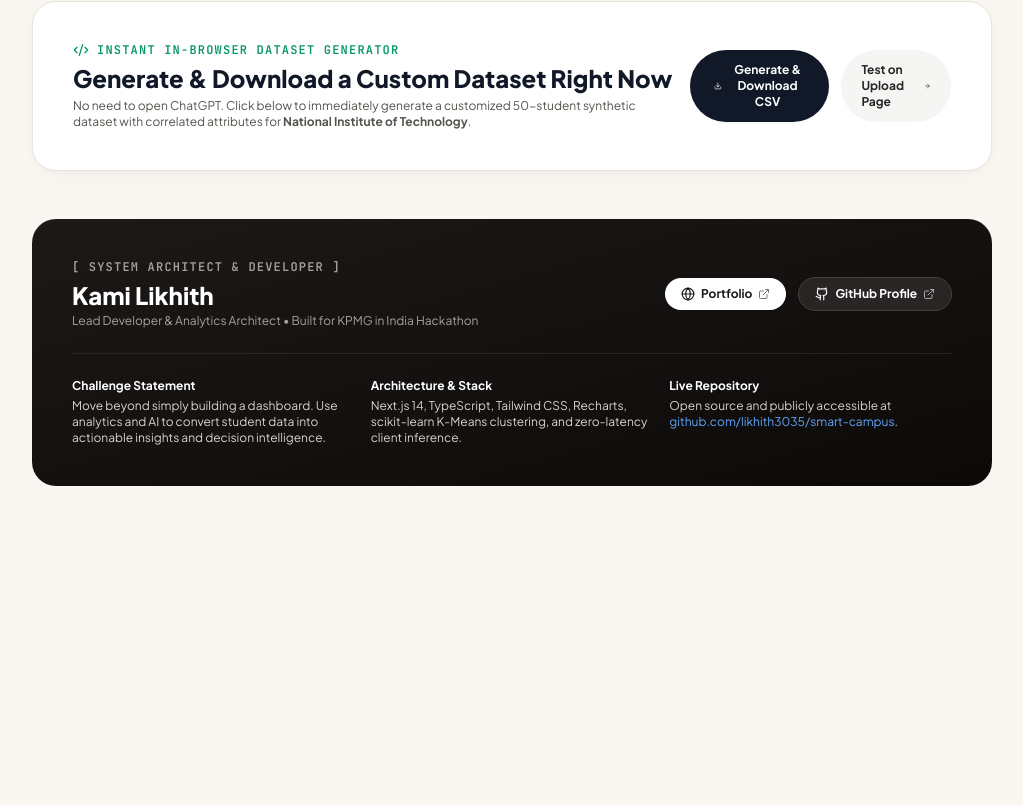
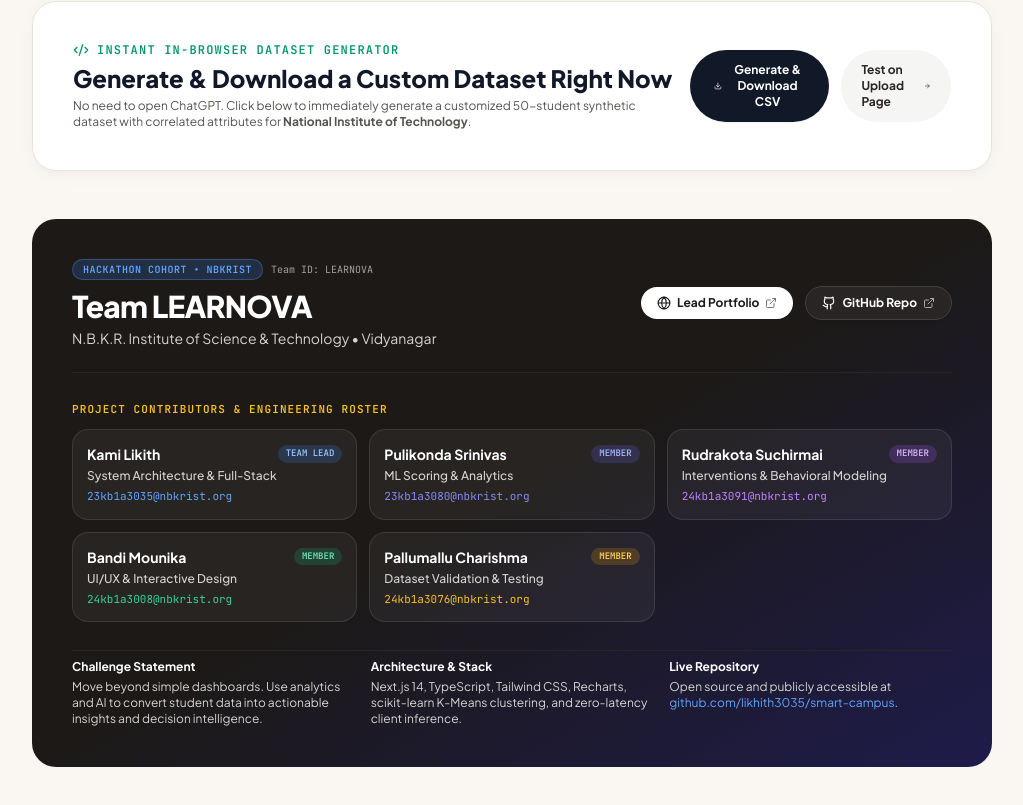
Before and after one commit to likhith3035/smart-campus, a Next.js app: page /about in a window 1280 px wide. Shown: the part 2217-3022 px from the top of the page, without its empty margins (256-1279 px from the left). Before the commit the page ends 2743 px from the top, so only its background shows below. Built offline with nearby package versions, Linux system fonts and the light colour scheme; a web font is replaced by a local one.

Commit message:
feat(attribution): credit Team LEARNOVA and all 5 members across project, footer, about, and documentation

```diff
--- a/app/about/page.tsx
+++ b/app/about/page.tsx
@@ -457,15 +457,25 @@ Return ONLY the CSV text starting with the header line, no conversational text o
       {/* ───────────────────────────────────────────────────────────
           6. DEVELOPER ATTRIBUTION & CREDITS
       ─────────────────────────────────────────────────────────── */}
-      <div className="p-8 sm:p-10 rounded-3xl bg-gradient-to-br from-stone-900 to-stone-950 text-white space-y-6">
+      {/* ───────────────────────────────────────────────────────────
+          6. TEAM LEARNOVA • PROJECT AUTHORS & CREDITS
+      ─────────────────────────────────────────────────────────── */}
+      <div className="p-8 sm:p-10 rounded-3xl bg-gradient-to-br from-stone-900 via-stone-900 to-indigo-950 text-white space-y-7">
         <div className="flex flex-col sm:flex-row items-start sm:items-center justify-between gap-4 pb-6 border-b border-stone-800">
           <div>
-            <div className="text-xs font-mono uppercase tracking-widest text-stone-400 font-semibold">
-              [ SYSTEM ARCHITECT & DEVELOPER ]
+            <div className="flex items-center gap-2">
+              <span className="px-2.5 py-0.5 rounded-full bg-blue-500/20 text-blue-400 border border-blue-400/30 font-mono text-[10px] font-bold uppercase tracking-wider">
+                Hackathon Cohort • NBKRIST
+              </span>
+              <span className="text-[10px] text-stone-400 font-mono">
+                Team ID: LEARNOVA
+              </span>
             </div>
-            <h2 className="text-2xl font-extrabold mt-1">Kami Likhith</h2>
-            <p className="text-xs text-stone-400 mt-0.5">
-              Lead Developer & Analytics Architect • Built for KPMG in India Hackathon
+            <h2 className="text-2xl sm:text-3xl font-black mt-2 tracking-tight">
+              Team LEARNOVA
+            </h2>
+            <p className="text-xs sm:text-sm text-stone-300 mt-1">
+              N.B.K.R. Institute of Science & Technology • Vidyanagar
             </p>
           </div>
 
@@ -477,27 +487,96 @@ Return ONLY the CSV text starting with the header line, no conversational text o
               className="inline-flex items-center gap-1.5 px-4 py-2 rounded-full bg-white text-stone-900 hover:bg-stone-100 text-xs font-bold transition-colors shadow-sm"
             >
               <Globe className="w-3.5 h-3.5" />
-              <span>Portfolio</span>
+              <span>Lead Portfolio</span>
               <ExternalLink className="w-3 h-3 opacity-60" />
             </a>
 
             <a
-              href="https://github.com/likhith3035"
+              href="https://github.com/likhith3035/smart-campus"
               target="_blank"
               rel="noopener noreferrer"
               className="inline-flex items-center gap-1.5 px-4 py-2 rounded-full bg-stone-800 hover:bg-stone-700 text-white text-xs font-bold border border-stone-700 transition-colors shadow-sm"
             >
               <Github className="w-3.5 h-3.5" />
-              <span>GitHub Profile</span>
+              <span>GitHub Repo</span>
               <ExternalLink className="w-3 h-3 opacity-60" />
             </a>
           </div>
         </div>
 
-        <div className="grid grid-cols-1 sm:grid-cols-3 gap-4 text-xs text-stone-300">
+        {/* 5-Member Team Roster Cards */}
+        <div className="space-y-3">
+          <div className="text-[11px] font-mono uppercase tracking-widest text-amber-400 font-bold">
+            Project Contributors & Engineering Roster
+          </div>
+
+          <div className="grid grid-cols-1 sm:grid-cols-2 lg:grid-cols-3 gap-3">
+            {/* 1. Kami Likith (Team Lead) */}
+            <div className="p-3.5 rounded-2xl bg-white/5 border border-white/10 hover:border-blue-400/50 transition-colors space-y-1">
+              <div className="flex items-center justify-between">
+                <span className="font-bold text-sm text-white">Kami Likith</span>
+                <span className="px-2 py-0.5 rounded-full bg-blue-500/20 text-blue-300 font-mono text-[9px] font-bold uppercase">
+                  Team Lead
+                </span>
+              </div>
+              <div className="text-xs text-stone-300 font-medium">System Architecture & Full-Stack</div>
+              <div className="text-[11px] text-blue-400 font-mono truncate">23kb1a3035@nbkrist.org</div>
+            </div>
+
+            {/* 2. Pulikonda Srinivas */}
+            <div className="p-3.5 rounded-2xl bg-white/5 border border-white/10 hover:border-indigo-400/50 transition-colors space-y-1">
+              <div className="flex items-center justify-between">
+                <span className="font-bold text-sm text-white">Pulikonda Srinivas</span>
+                <span className="px-2 py-0.5 rounded-full bg-indigo-500/20 text-indigo-300 font-mono text-[9px] font-bold uppercase">
+                  Member
+                </span>
+              </div>
+              <div className="text-xs text-stone-300 font-medium">ML Scoring & Analytics</div>
+              <div className="text-[11px] text-indigo-400 font-mono truncate">23kb1a3080@nbkrist.org</div>
+            </div>
+
+            {/* 3. Rudrakota Suchirmai */}
+            <div className="p-3.5 rounded-2xl bg-white/5 border border-white/10 hover:border-purple-400/50 transition-colors space-y-1">
+              <div className="flex items-center justify-between">
+                <span className="font-bold text-sm text-white">Rudrakota Suchirmai</span>
+                <span className="px-2 py-0.5 rounded-full bg-purple-500/20 text-purple-300 font-mono text-[9px] font-bold uppercase">
+                  Member
+                </span>
+              </div>
+              <div className="text-xs text-stone-300 font-medium">Interventions & Behavioral Modeling</div>
+              <div className="text-[11px] text-purple-400 font-mono truncate">24kb1a3091@nbkrist.org</div>
+            </div>
+
+            {/* 4. Bandi Mounika */}
+            <div className="p-3.5 rounded-2xl bg-white/5 border border-white/10 hover:border-emerald-400/50 transition-colors space-y-1">
+              <div className="flex items-center justify-between">
+                <span className="font-bold text-sm text-white">Bandi Mounika</span>
+                <span className="px-2 py-0.5 rounded-full bg-emerald-500/20 text-emerald-300 font-mono text-[9px] font-bold uppercase">
+                  Member
+                </span>
+              </div>
+              <div className="text-xs text-stone-300 font-medium">UI/UX & Interactive Design</div>
+              <div className="text-[11px] text-emerald-400 font-mono truncate">24kb1a3008@nbkrist.org</div>
+            </div>
+
+            {/* 5. Pallumallu Charishma */}
+            <div className="p-3.5 rounded-2xl bg-white/5 border border-white/10 hover:border-amber-400/50 transition-colors space-y-1">
+              <div className="flex items-center justify-between">
+                <span className="font-bold text-sm text-white">Pallumallu Charishma</span>
+                <span className="px-2 py-0.5 rounded-full bg-amber-500/20 text-amber-300 font-mono text-[9px] font-bold uppercase">
+                  Member
+                </span>
+              </div>
+              <div className="text-xs text-stone-300 font-medium">Dataset Validation & Testing</div>
+              <div className="text-[11px] text-amber-400 font-mono truncate">24kb1a3076@nbkrist.org</div>
+            </div>
+          </div>
+        </div>
+
+        <div className="grid grid-cols-1 sm:grid-cols-3 gap-4 text-xs text-stone-300 pt-2 border-t border-stone-800">
           <div>
             <strong className="text-white block mb-1">Challenge Statement</strong>
-            Move beyond simply building a dashboard. Use analytics and AI to convert student data into actionable insights and decision intelligence.
+            Move beyond simple dashboards. Use analytics and AI to convert student data into actionable insights and decision intelligence.
           </div>
           <div>
             <strong className="text-white block mb-1">Architecture & Stack</strong>
--- a/components/Footer.tsx
+++ b/components/Footer.tsx
@@ -30,19 +30,25 @@ export function Footer() {
             </p>
           </div>
 
-          {/* Developer Card Badge */}
-          <div className="p-4 rounded-2xl bg-white border border-[#EAE5DC] card-shadow flex items-center gap-4">
-            <div className="w-12 h-12 rounded-full bg-gradient-to-tr from-stone-900 to-stone-700 text-white flex items-center justify-center font-bold text-base shadow-sm">
-              KL
+          {/* Team LEARNOVA Card Badge */}
+          <div className="p-4 rounded-2xl bg-white border border-[#EAE5DC] card-shadow flex flex-col sm:flex-row items-start sm:items-center gap-4 max-w-xl">
+            <div className="w-12 h-12 rounded-2xl bg-gradient-to-tr from-blue-700 via-indigo-600 to-purple-600 text-white flex items-center justify-center font-bold text-base shadow-sm shrink-0">
+              TL
             </div>
-            <div className="space-y-1">
-              <div className="flex items-center gap-1.5">
-                <span className="text-xs font-bold text-[#111827]">Kami Likhith</span>
-                <span className="text-[9px] px-2 py-0.5 rounded-full bg-emerald-50 text-emerald-700 border border-emerald-200 font-semibold">
-                  Developer & Architect
+            <div className="space-y-1.5 min-w-0">
+              <div className="flex flex-wrap items-center gap-1.5">
+                <span className="text-xs font-extrabold text-[#111827]">Team LEARNOVA</span>
+                <span className="text-[9px] px-2 py-0.5 rounded-full bg-blue-50 text-blue-700 border border-blue-200 font-semibold font-mono">
+                  NBKRIST
+                </span>
+                <span className="text-[9px] px-2 py-0.5 rounded-full bg-purple-50 text-purple-700 border border-purple-200 font-semibold">
+                  Lead: Kami Likith
                 </span>
               </div>
-              <div className="flex items-center gap-3 text-[11px]">
+              <div className="text-[11px] text-stone-500 leading-tight">
+                <strong>Members:</strong> Pulikonda Srinivas, Rudrakota Suchirmai, Bandi Mounika, Pallumallu Charishma
+              </div>
+              <div className="flex items-center gap-3 text-[11px] pt-0.5">
                 <a
                   href="https://devlikhith.vercel.app/"
                   target="_blank"
@@ -50,18 +56,18 @@ export function Footer() {
                   className="inline-flex items-center gap-1 text-stone-900 hover:text-blue-600 font-semibold transition-colors"
                 >
                   <Globe className="w-3 h-3 text-stone-500" />
-                  <span>Portfolio</span>
+                  <span>Lead Portfolio</span>
                   <ExternalLink className="w-2.5 h-2.5 opacity-60" />
                 </a>
                 <span className="text-stone-300">•</span>
                 <a
-                  href="https://github.com/likhith3035"
+                  href="https://github.com/likhith3035/smart-campus"
                   target="_blank"
                   rel="noopener noreferrer"
                   className="inline-flex items-center gap-1 text-stone-900 hover:text-blue-600 font-semibold transition-colors"
                 >
                   <Github className="w-3 h-3 text-stone-500" />
-                  <span>GitHub</span>
+                  <span>GitHub Repo</span>
                   <ExternalLink className="w-2.5 h-2.5 opacity-60" />
                 </a>
               </div>
@@ -71,17 +77,11 @@ export function Footer() {
 
         {/* Bottom Row */}
         <div className="flex flex-col sm:flex-row items-center justify-between gap-4 text-xs text-[#78716C] text-center sm:text-left">
-          <div className="flex flex-wrap items-center justify-center gap-2">
-            <span>Designed & Engineered by</span>
-            <a
-              href="https://devlikhith.vercel.app/"
-              target="_blank"
-              rel="noopener noreferrer"
-              className="font-bold text-[#111827] hover:underline"
-            >
-              Kami Likhith
-            </a>
-            <span>for KPMG in India Hackathon</span>
+          <div className="flex flex-wrap items-center justify-center gap-1.5">
+            <span>Engineered by</span>
+            <strong className="text-[#111827]">Team LEARNOVA</strong>
+            <span className="text-stone-400">(Kami Likith, Pulikonda Srinivas, Rudrakota Suchirmai, Bandi Mounika, Pallumallu Charishma)</span>
+            <span>• NBKRIST</span>
           </div>
 
           <div className="flex flex-wrap items-center justify-center sm:justify-end gap-x-6 gap-y-2 text-[#57534E]">
--- a/components/dashboard/JudgeTourModal.tsx
+++ b/components/dashboard/JudgeTourModal.tsx
@@ -190,6 +190,18 @@ export function JudgeTourModal({
           </div>
         </div>
 
+        {/* Team LEARNOVA Attribution Strip */}
+        <div className="px-6 py-2 bg-purple-50/80 border-t border-purple-100 flex items-center justify-between text-[11px] text-purple-950">
+          <div className="flex items-center gap-1.5 font-mono">
+            <span className="w-1.5 h-1.5 rounded-full bg-purple-600 animate-pulse" />
+            <strong>Team LEARNOVA</strong>
+            <span className="text-purple-700 font-semibold">• NBKRIST</span>
+          </div>
+          <span className="text-[10px] text-stone-500 font-mono hidden sm:inline">
+            Lead: Kami Likith (23kb1a3035@nbkrist.org)
+          </span>
+        </div>
+
         {/* Navigation & Action Footer */}
         <div className="p-4 sm:p-6 bg-stone-50 border-t border-stone-200 flex flex-col sm:flex-row items-center justify-between gap-3">
           <div className="flex items-center gap-2 w-full sm:w-auto">
```
Also changed, not shown: components/dashboard/InstitutionalProfileModal.tsx (+17 -0 lines), 2 other files (tests, documents, lock files or other folders).
